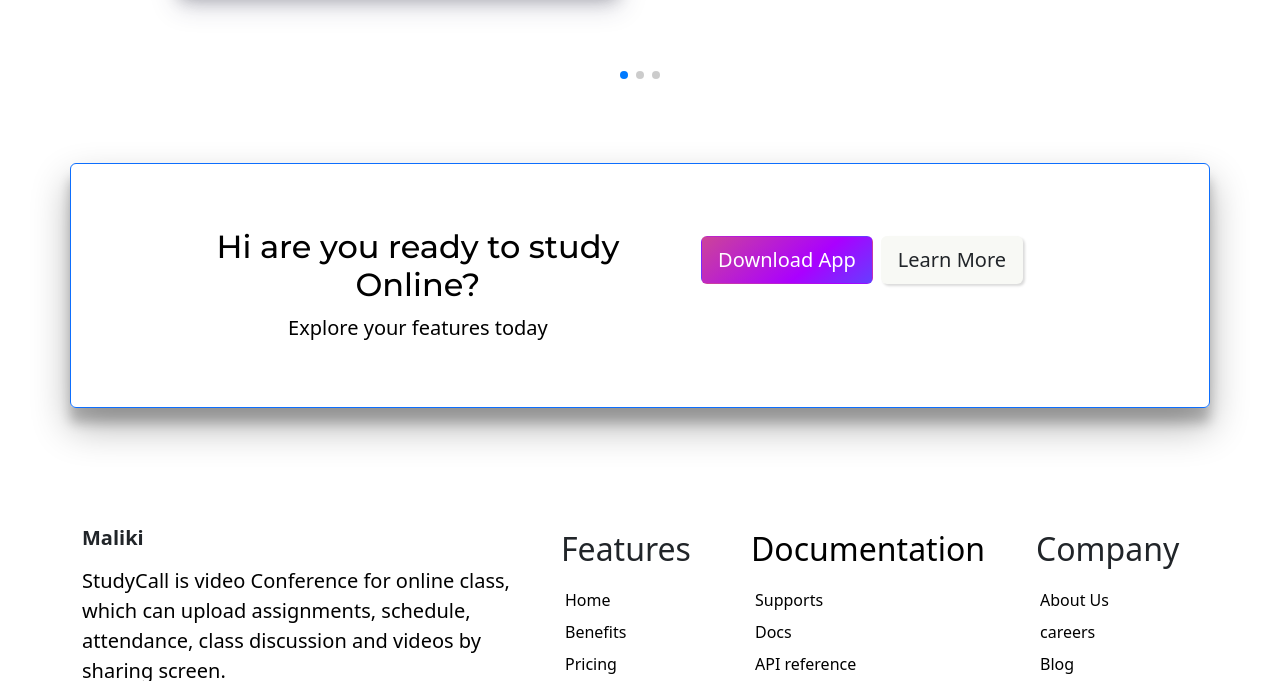
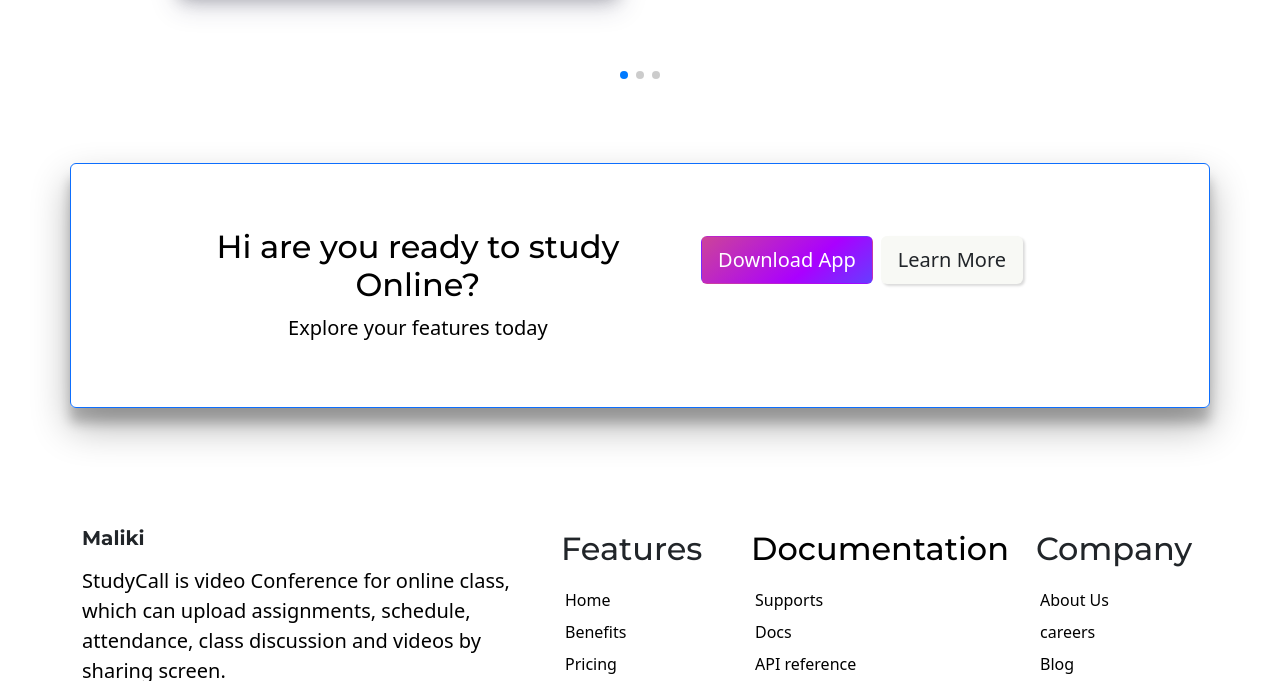
Before and after one commit to TimiMaliki/conference-Video-Chat-Landing-Page, a plain HTML site: page index.html in a window 1280 px wide. Shown: the part 3518-4199 px from the top of the page. Drawn offline with nearby package versions, Linux system fonts and the light colour scheme; files whose address does not match are found by name.

Commit message:
added:google font

```diff
--- a/index.html
+++ b/index.html
@@ -795,7 +795,14 @@
           <!----col One---->
           <div class="col-md-5 text-center mb-5">
             <!----Brand Name---->
-            <h1 class="lead fw-bolder text-md-start mb-3">Maliki</h1>
+            <h1 class="lead fw-bolder text-md-start mb-3"
+            style="
+            font-family: Montserrat, sans-serif;
+            font-optical-sizing: auto;
+            font-weight: 100px;
+            font-style: normal;
+          "
+            >Maliki</h1>
             <!----text bold---->
             <p class="fs-5 text-black text-md-start">
               StudyCall is video Conference for online class, which can upload
@@ -825,7 +832,14 @@
           <!----col Two---->
           <div class="col-md-2">
             <!----Icon---->
-            <h3 class="fs-2 p-1 text-center text-md-start">Features</h3>
+            <h3 class="fs-2 p-1 text-center text-md-start"
+            style="
+            font-family: Montserrat, sans-serif;
+            font-optical-sizing: auto;
+            font-weight: 200px;
+            font-style: normal;
+          "
+            >Features</h3>
             <ul style="list-style: none" class="text-center text-md-start p-2">
               <li class="mb-2">
                 <a href="" class="text-black" style="text-decoration: none"
@@ -853,7 +867,14 @@
           <!----col Three---->
           <div class="col-md-3 text-center text-black">
             <!----Icon---->
-            <h3 class="fs-2 p-1 text-center text-md-start">Documentation</h3>
+            <h3 class="fs-2 p-1 text-center text-md-start"
+            style="
+            font-family: Montserrat, sans-serif;
+            font-optical-sizing: auto;
+            font-weight: 200px;
+            font-style: normal;
+          "
+            >Documentation</h3>
             <ul style="list-style: none" class="text-center text-md-start p-2">
               <li class="mb-2">
                 <a href="" class="text-black" style="text-decoration: none"
@@ -881,7 +902,14 @@
           <!----col Four---->
           <div class="col-md-2 text-center">
             <!----Icon---->
-            <h3 class="fs-2 p-1 text-center text-md-start">Company</h3>
+            <h3 class="fs-2 p-1 text-center text-md-start"
+            style="
+            font-family: Montserrat, sans-serif;
+            font-optical-sizing: auto;
+            font-weight: 200px;
+            font-style: normal;
+          "
+            >Company</h3>
             <ul style="list-style: none" class="text-center text-md-start p-2">
               <li class="mb-2">
                 <a href="" class="text-black" style="text-decoration: none"
```
